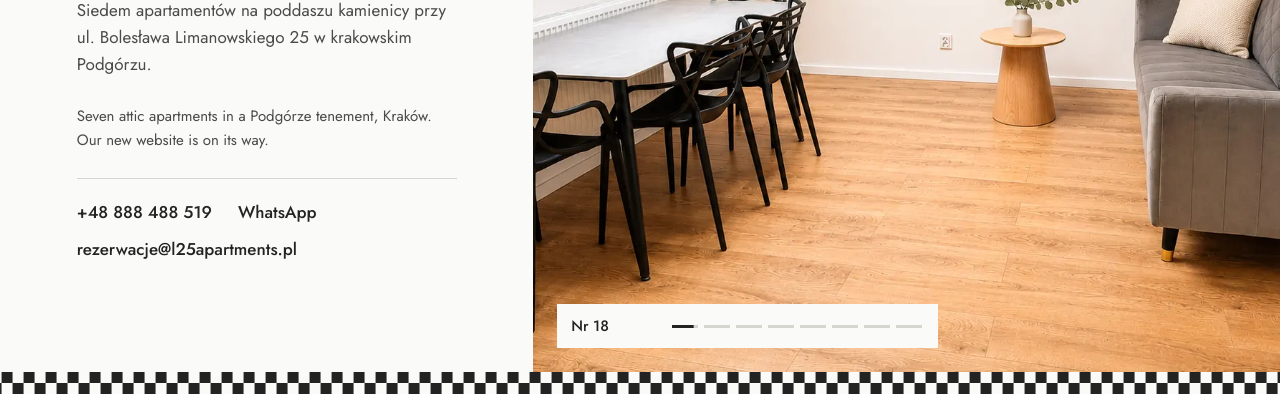
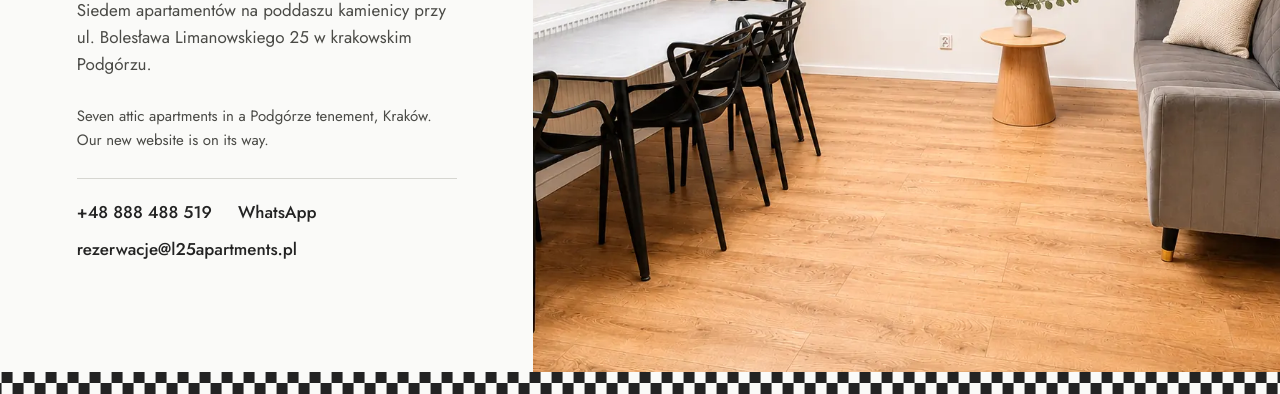
Before and after one commit to kacperkr91/l25-strona, a plain HTML site: page index.html in a window 1280 px wide. Shown: the part 406-800 px from the top of the page. Drawn offline with Linux system fonts and the light colour scheme.

Commit message:
Bez podpisów na zdjęciach, twarda spacja po "ul."
Co-Authored-By: Claude Opus 5.5 <noreply@anthropic.com>
Claude-Session: https://claude.ai/code/session_01WRFkXjFVYnqcmB5ThxwZkx

```diff
--- a/index.html
+++ b/index.html
@@ -42,24 +42,16 @@ p{margin:0;color:var(--muted);max-width:42ch}
 .slide.on{opacity:1}
 .slide img{width:100%;height:100%;object-fit:cover;transform:scale(1.08);transition:transform 7.5s linear}
 .slide.on img{transform:scale(1)}
-.cap{position:absolute;left:24px;bottom:24px;z-index:2;display:flex;align-items:center;gap:16px;background:var(--paper);padding:10px 16px 10px 14px}
-.cap b{font-weight:500;font-size:15px;min-width:9ch}
-.dots{display:flex;gap:6px}
-.dots button{width:26px;height:3px;border:0;padding:0;background:var(--line);cursor:pointer;position:relative;overflow:hidden}
-.dots button span{position:absolute;inset:0;background:var(--ink);transform:scaleX(0);transform-origin:left}
-.dots button.done span{transform:scaleX(1)}
-.dots button.on span{animation:fill var(--dur) linear forwards}
-@keyframes fill{to{transform:scaleX(1)}}
 
 /* moving checker band */
 .checker{height:22px;background:conic-gradient(var(--ink) 25%,var(--paper) 0 50%,var(--ink) 0 75%,var(--paper) 0) 0 0/22px 22px;animation:slide 14s linear infinite}
 @keyframes slide{to{background-position:220px 0}}
 
-@media (max-width:820px){main{grid-template-columns:1fr}.show{order:-1;height:48vh}.cap{left:12px;bottom:12px}}
+@media (max-width:820px){main{grid-template-columns:1fr}.show{order:-1;height:48vh}}
 @media (prefers-reduced-motion:reduce){
   .txt > *{animation:none;opacity:1;transform:none}
   .slide,.slide img{transition:none}.slide img{transform:none}
-  .checker{animation:none}.dots button.on span{animation:none;transform:scaleX(1)}
+  .checker{animation:none}
 }
 </style>
 </head>
@@ -68,7 +60,7 @@ p{margin:0;color:var(--muted);max-width:42ch}
   <div class="txt">
     <img class="logo" src="img/logo.png" alt="L25 Premium Apartments" width="120" height="141">
     <h1>Nowa strona jest w przygotowaniu</h1>
-    <p>Siedem apartamentów na poddaszu kamienicy przy ul. Bolesława Limanowskiego 25 w krakowskim Podgórzu.</p>
+    <p>Siedem apartamentów na poddaszu kamienicy przy ul.&nbsp;Bolesława Limanowskiego&nbsp;25 w&nbsp;krakowskim Podgórzu.</p>
     <p class="en">Seven attic apartments in a Podgórze tenement, Kraków. Our new website is on its way.</p>
     <div class="c">
       <a href="tel:+48888488519">+48 888 488 519</a>
@@ -77,51 +69,32 @@ p{margin:0;color:var(--muted);max-width:42ch}
     </div>
   </div>
   <div class="show" id="show" aria-roledescription="pokaz zdjęć">
-    <div class="cap"><b id="capT">Nr 18</b><div class="dots" id="dots" role="tablist" aria-label="Zdjęcia"></div></div>
-  </div>
+      </div>
 </main>
 <div class="checker" aria-hidden="true"></div>
 
 <script>
-const SLIDES = [
-  ["18-18-4", "Nr 18"],
-  ["23-23-2", "Nr 23"],
-  ["wspolne-wspolne-4-s", "Klatka schodowa"],
-  ["19-19-5", "Nr 19"],
-  ["24-19-8", "Nr 24"],
-  ["21-19-4", "Nr 21"],
-  ["wspolne-wspolne-13", "Rynek Podgórski"],
-  ["22-22-2", "Nr 22"]
-];
-const DUR = 6000;
-const show = document.getElementById("show"), dots = document.getElementById("dots"), capT = document.getElementById("capT");
-document.documentElement.style.setProperty("--dur", DUR + "ms");
-SLIDES.forEach(([f, t], i) => {
+const SLIDES = ["18-18-4","23-23-2","wspolne-wspolne-4-s","19-19-5","24-19-8","21-19-4","wspolne-wspolne-13","22-22-2"];
+const DUR = 6000, show = document.getElementById("show");
+SLIDES.forEach((f, i) => {
   const d = document.createElement("div");
   d.className = "slide" + (i === 0 ? " on" : "");
-  d.innerHTML = `<img src="img/${f}.webp" alt="${t}" ${i ? 'loading="lazy"' : ""}>`;
-  show.insertBefore(d, show.querySelector(".cap"));
-  const b = document.createElement("button");
-  b.type = "button"; b.setAttribute("aria-label", t); b.innerHTML = "<span></span>";
-  b.onclick = () => go(i, true);
-  dots.appendChild(b);
+  d.innerHTML = `<img src="img/${f}.webp" alt="" ${i ? 'loading="lazy"' : ""}>`;
+  show.appendChild(d);
 });
-const slides = [...show.querySelectorAll(".slide")], btns = [...dots.children];
+const slides = [...show.children];
 let cur = 0, timer;
-function paint(){
+function go(i){
+  cur = (i + slides.length) % slides.length;
   slides.forEach((s, k) => s.classList.toggle("on", k === cur));
-  btns.forEach((b, k) => { b.classList.remove("on"); b.classList.toggle("done", k < cur); });
-  void btns[cur].offsetWidth; btns[cur].classList.add("on");
-  capT.textContent = SLIDES[cur][1];
-  const nx = slides[(cur + 1) % slides.length].querySelector("img"); nx.loading = "eager";
-}
-function go(i, manual){
-  cur = (i + slides.length) % slides.length; paint();
+  slides[(cur + 1) % slides.length].querySelector("img").loading = "eager";
   clearTimeout(timer); timer = setTimeout(() => go(cur + 1), DUR);
 }
-if (!matchMedia("(prefers-reduced-motion: reduce)").matches) { paint(); timer = setTimeout(() => go(1), DUR); }
-else paint();
-document.addEventListener("visibilitychange", () => { if (document.hidden) clearTimeout(timer); else go(cur); });
+if (!matchMedia("(prefers-reduced-motion: reduce)").matches) {
+  slides[1].querySelector("img").loading = "eager";
+  timer = setTimeout(() => go(1), DUR);
+  document.addEventListener("visibilitychange", () => { if (document.hidden) clearTimeout(timer); else go(cur); });
+}
 </script>
 </body>
 </html>
```
Also changed, not shown: podglad-l25-7q4m/index.html (+8 -8 lines).
